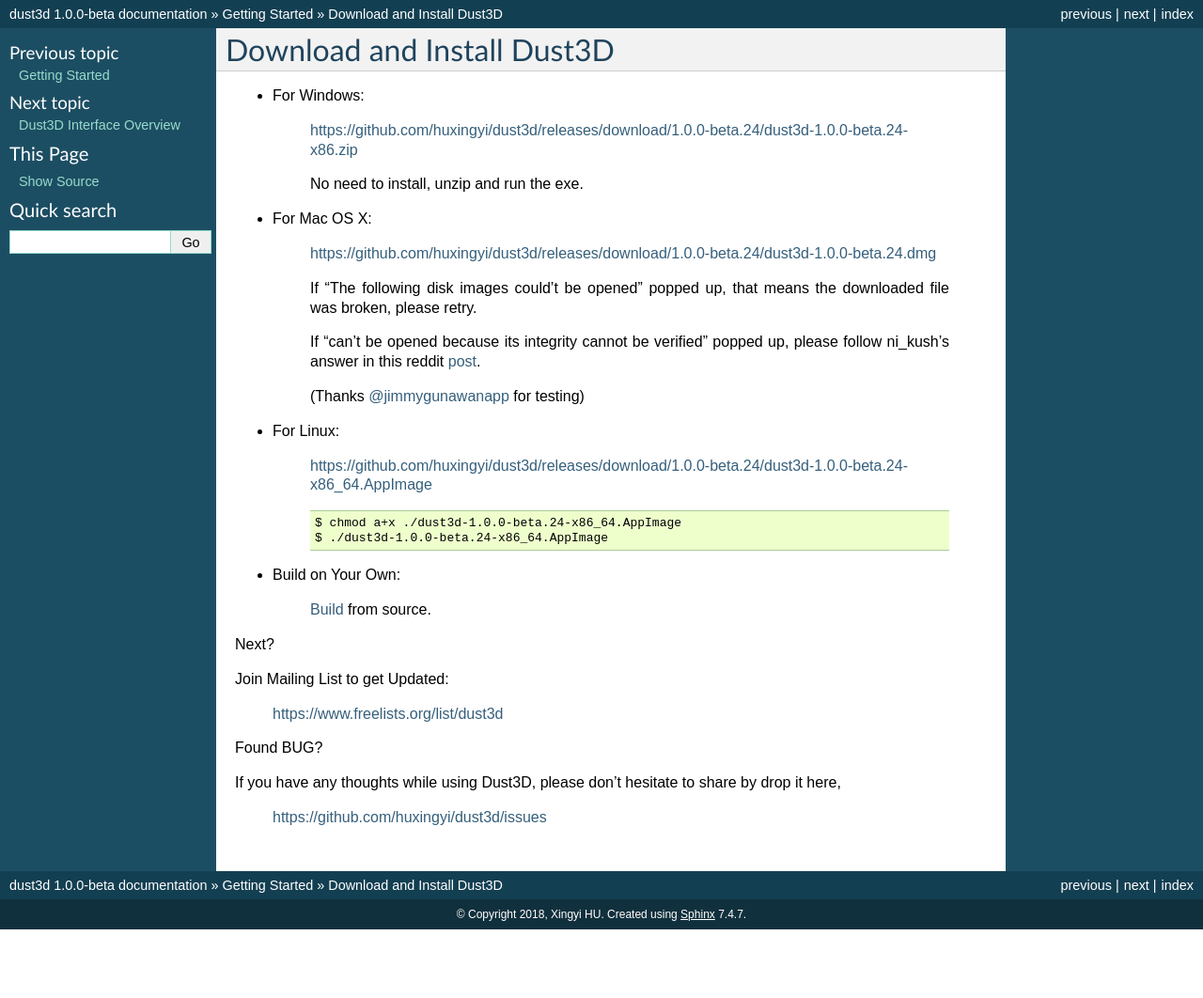
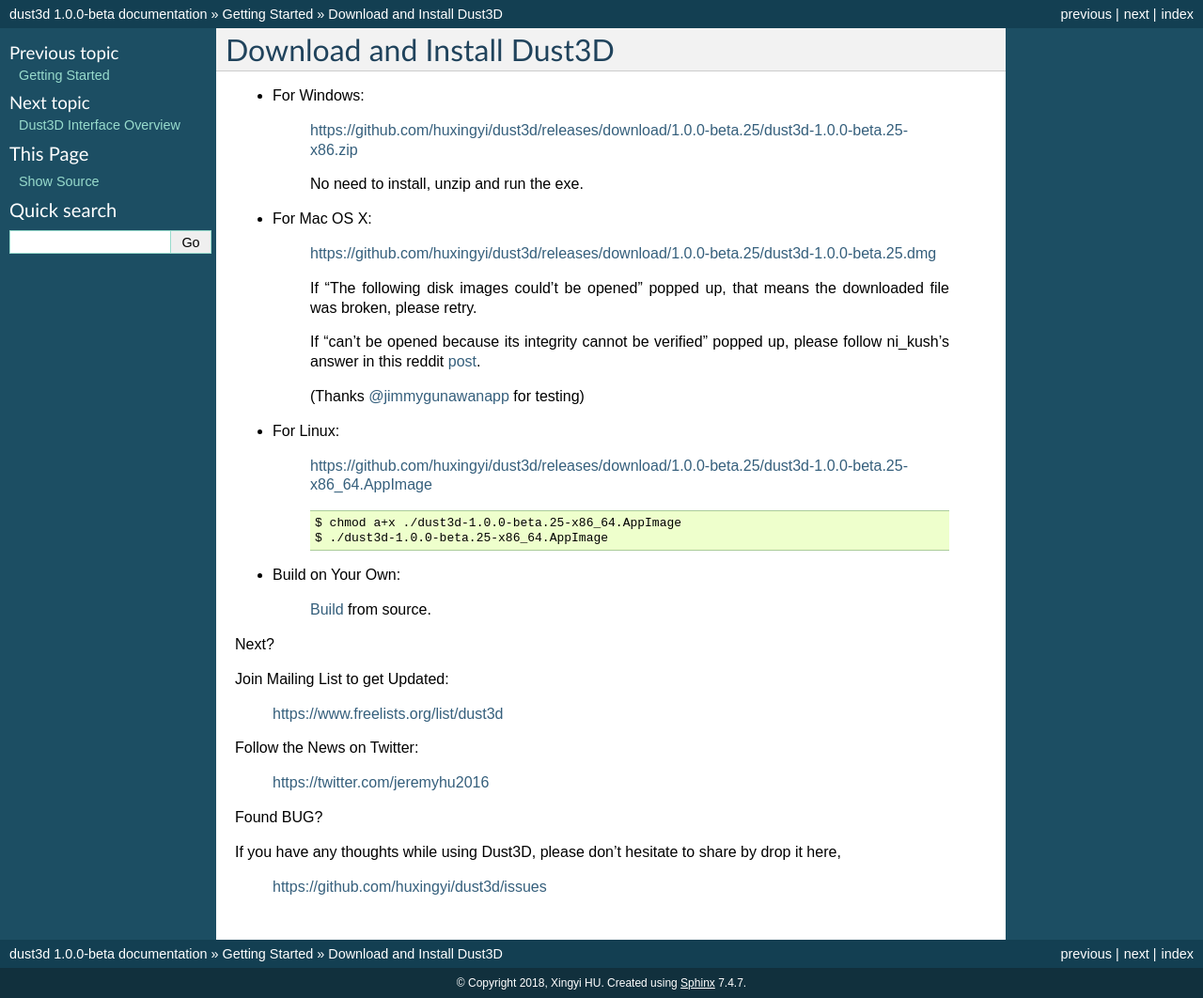
Before and after one commit to huxingyi/dust3d, a Sphinx documentation site: the page built from docs/install.rst, in a window 1280 px wide. Shown: the whole page at 94% size. Built offline with Sphinx 7.4.7, drawn with Linux system fonts in a browser that asks for light colours; before the commit the page ends 989 px from its top, so only the background shows below that.

Commit message:
Update download link to 1.0.0-beta.25

```diff
--- a/docs/install.rst
+++ b/docs/install.rst
@@ -3,13 +3,13 @@
 
 * For Windows:
 
-    https://github.com/huxingyi/dust3d/releases/download/1.0.0-beta.24/dust3d-1.0.0-beta.24-x86.zip
+    https://github.com/huxingyi/dust3d/releases/download/1.0.0-beta.25/dust3d-1.0.0-beta.25-x86.zip
 
     No need to install, unzip and run the exe.
 
 * For Mac OS X:
 
-    https://github.com/huxingyi/dust3d/releases/download/1.0.0-beta.24/dust3d-1.0.0-beta.24.dmg
+    https://github.com/huxingyi/dust3d/releases/download/1.0.0-beta.25/dust3d-1.0.0-beta.25.dmg
 
     If "The following disk images could't be opened" popped up, that means the downloaded file was broken, please retry.
 
@@ -24,12 +24,12 @@
 
 * For Linux:
 
-    https://github.com/huxingyi/dust3d/releases/download/1.0.0-beta.24/dust3d-1.0.0-beta.24-x86_64.AppImage
+    https://github.com/huxingyi/dust3d/releases/download/1.0.0-beta.25/dust3d-1.0.0-beta.25-x86_64.AppImage
 
     .. code-block:: none
 
-        $ chmod a+x ./dust3d-1.0.0-beta.24-x86_64.AppImage
-        $ ./dust3d-1.0.0-beta.24-x86_64.AppImage
+        $ chmod a+x ./dust3d-1.0.0-beta.25-x86_64.AppImage
+        $ ./dust3d-1.0.0-beta.25-x86_64.AppImage
 
 * Build on Your Own:
 
@@ -43,6 +43,10 @@
 
     https://www.freelists.org/list/dust3d
 
+Follow the News on Twitter:
+
+    https://twitter.com/jeremyhu2016
+
 Found BUG?
 
 If you have any thoughts while using Dust3D, please don't hesitate to share by drop it here,
```
Also changed, not shown: README.md (+1 -1 lines), 1 other file.
